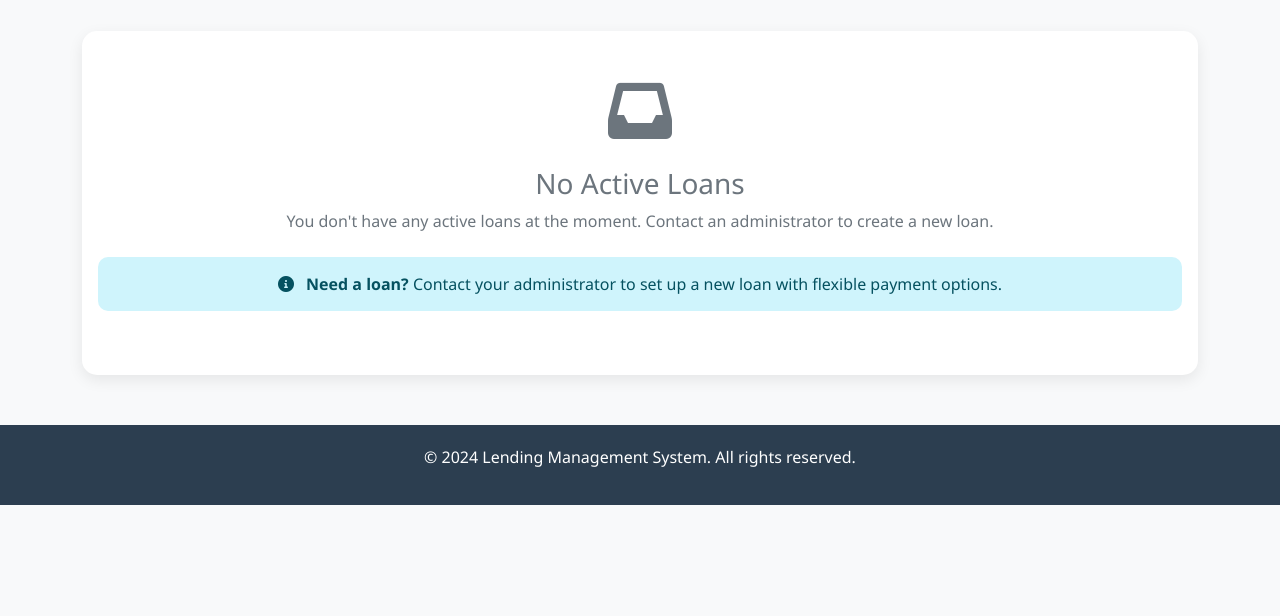
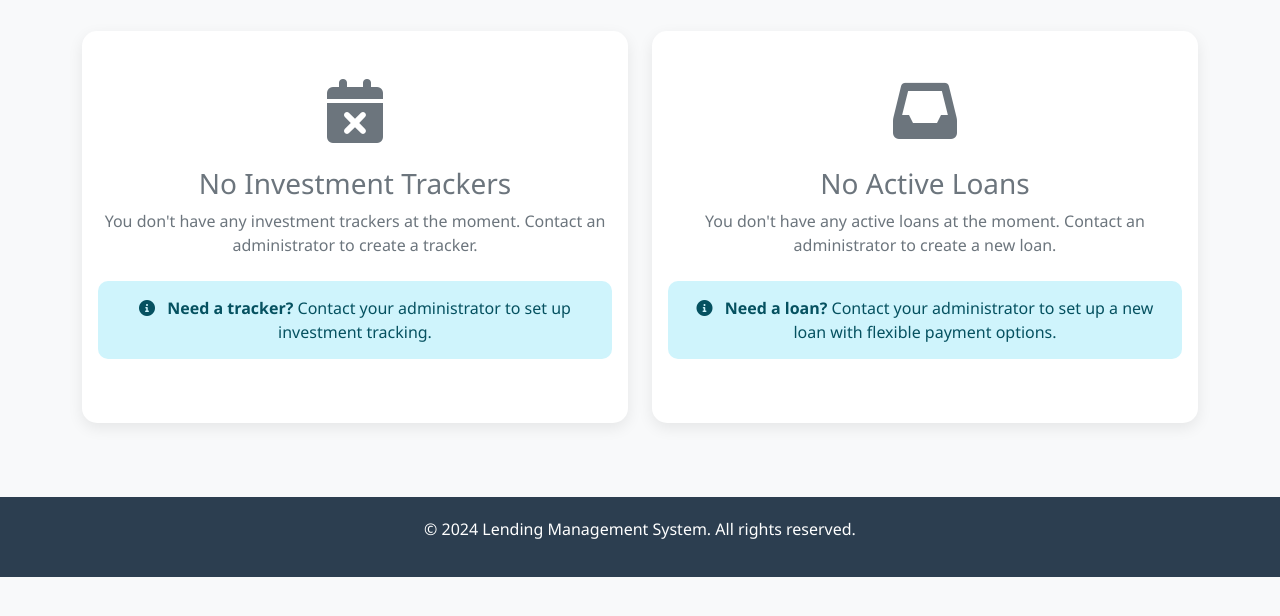
Before and after one commit to satux14/lms, a Python web app: template templates/customer/dashboard.html in a window 1280 px wide. Shown: the part 125-741 px from the top of the page. Run offline with Jinja, Linux system fonts and the light colour scheme; the template is opened without the code that fills it, so the values that code supplies are empty.

Commit message:
Improve dashboard display logic for loans and trackers
Changes:
- Only show 'No Active Loans' message when BOTH loans and trackers are missing
- If trackers are available, don't show 'No Loans' message (user has content to view)
- If both are missing, show both messages side by side
- Better user experience - no confusing empty state messages when content exists

Display logic:
1. Has trackers + has loans: Show both ✅
2. Has trackers + no loans: Show trackers only (no 'no loans' msg) ✅
3. No trackers + has loans: Show loans only (no 'no trackers' msg) ✅
4. No trackers + no loans: Show both empty state messages ✅

```diff
--- a/templates/customer/dashboard.html
+++ b/templates/customer/dashboard.html
@@ -215,10 +215,30 @@
         {% endfor %}
     </div>
 
-    {% else %}
-    <!-- No Loans -->
+    {% endif %}
+
+    <!-- Show messages only when nothing is available -->
+    {% if not loan_data and not daily_trackers %}
     <div class="row">
-        <div class="col-12">
+        <!-- No Trackers Message -->
+        <div class="col-lg-6 mb-4">
+            <div class="card">
+                <div class="card-body text-center py-5">
+                    <i class="fas fa-calendar-times fa-4x text-muted mb-4"></i>
+                    <h3 class="text-muted">No Investment Trackers</h3>
+                    <p class="text-muted mb-4">
+                        You don't have any investment trackers at the moment. Contact an administrator to create a tracker.
+                    </p>
+                    <div class="alert alert-info">
+                        <i class="fas fa-info-circle me-2"></i>
+                        <strong>Need a tracker?</strong> Contact your administrator to set up investment tracking.
+                    </div>
+                </div>
+            </div>
+        </div>
+
+        <!-- No Loans Message -->
+        <div class="col-lg-6 mb-4">
             <div class="card">
                 <div class="card-body text-center py-5">
                     <i class="fas fa-inbox fa-4x text-muted mb-4"></i>
```
